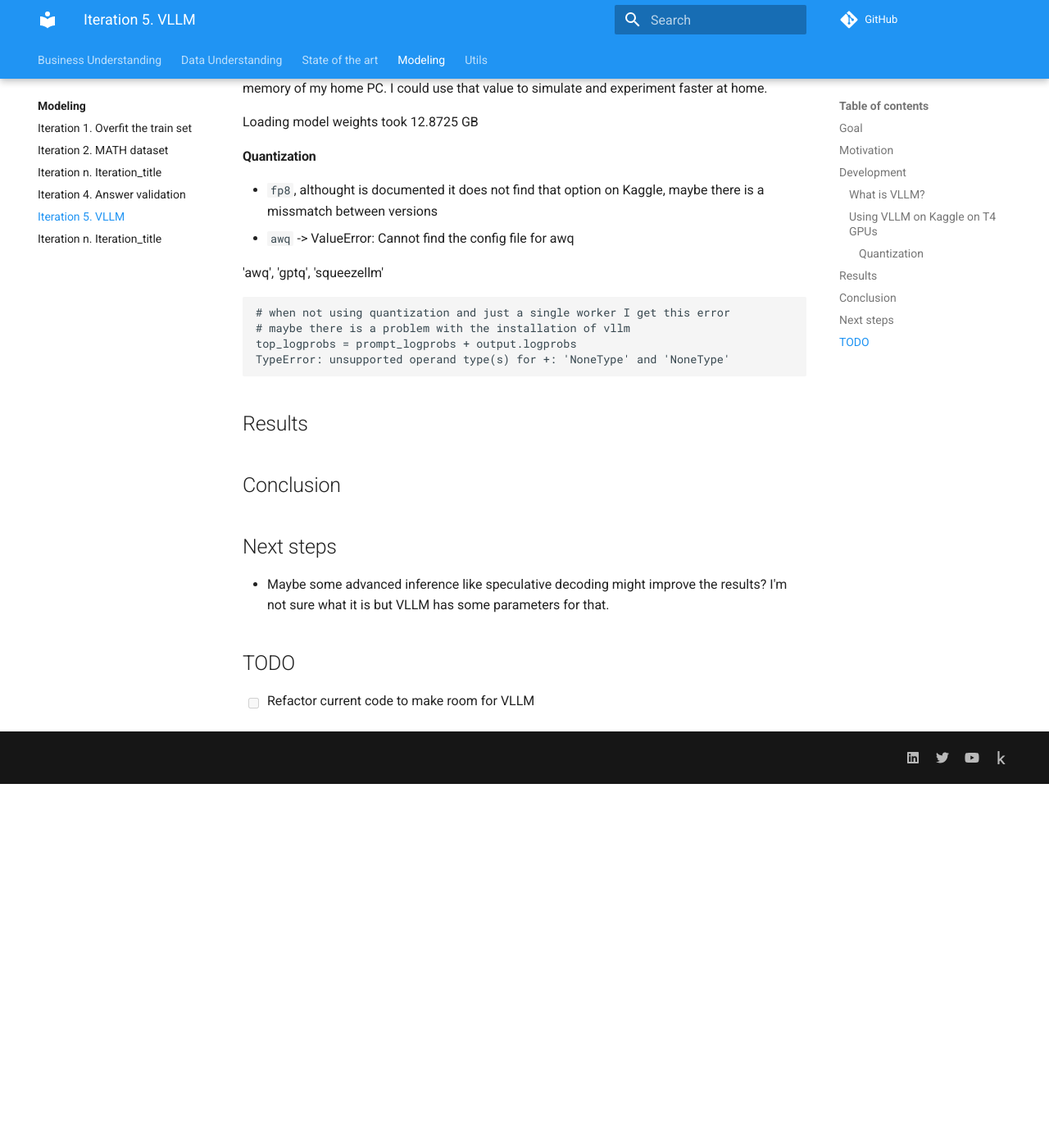
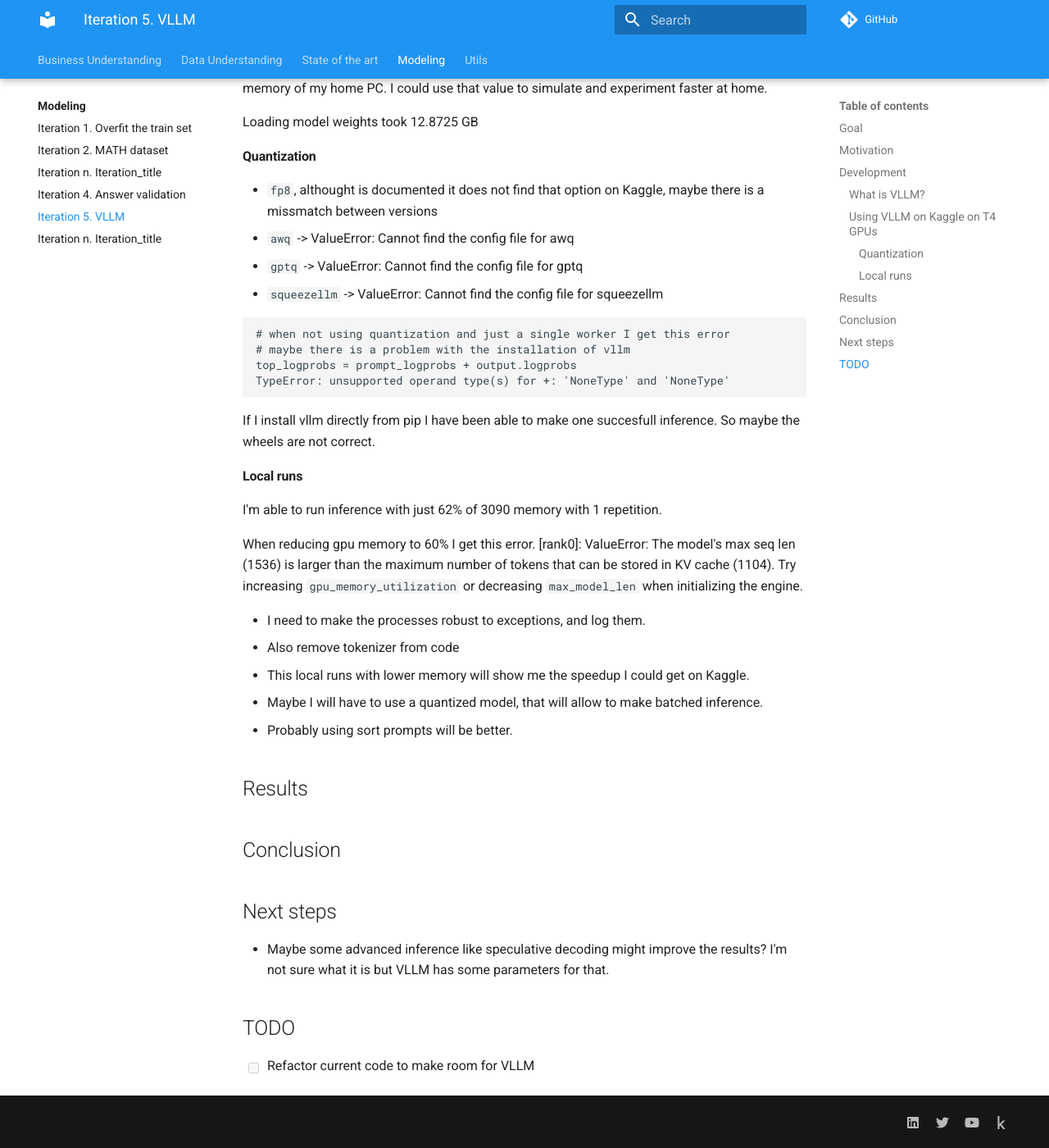
Before and after one commit to ironbar/aimo, an MkDocs documentation site: the page built from docs/modeling/Iteration_05_vllm.md, in a window 1280 px wide and 1400 px high, scrolled down 1018 px. Shown: the whole window at 82% size. Built offline with MkDocs 1.6.1 and Material for MkDocs 9.7.7, drawn with Linux system fonts in a browser that asks for light colours; comment, search, counter and statistics services are not loaded; before the commit the page ends 1974 px from its top, so only the background shows below that.

Commit message:
code refactor

````diff
--- a/docs/modeling/Iteration_05_vllm.md
+++ b/docs/modeling/Iteration_05_vllm.md
@@ -47,8 +47,9 @@
 
 - `fp8`, althought is documented it does not find that option on Kaggle, maybe there is a missmatch between versions
 - `awq` -> ValueError: Cannot find the config file for awq
+- `gptq` -> ValueError: Cannot find the config file for gptq
+- `squeezellm` -> ValueError: Cannot find the config file for squeezellm
 
-'awq', 'gptq', 'squeezellm'
 
 ```
 # when not using quantization and just a single worker I get this error
@@ -56,6 +57,22 @@
 top_logprobs = prompt_logprobs + output.logprobs
 TypeError: unsupported operand type(s) for +: 'NoneType' and 'NoneType'
 ```
+
+If I install vllm directly from pip I have been able to make one succesfull inference. So maybe
+the wheels are not correct.
+
+#### Local runs
+
+I'm able to run inference with just 62% of 3090 memory with 1 repetition.
+
+When reducing gpu memory to 60% I get this error.
+[rank0]: ValueError: The model's max seq len (1536) is larger than the maximum number of tokens that can be stored in KV cache (1104). Try increasing `gpu_memory_utilization` or decreasing `max_model_len` when initializing the engine.
+
+- I need to make the processes robust to exceptions, and log them.
+- Also remove tokenizer from code
+- This local runs with lower memory will show me the speedup I could get on Kaggle.
+- Maybe I will have to use a quantized model, that will allow to make batched inference.
+- Probably using sort prompts will be better.
 
 ## Results
 
````
Also changed, not shown: 1 other file.
